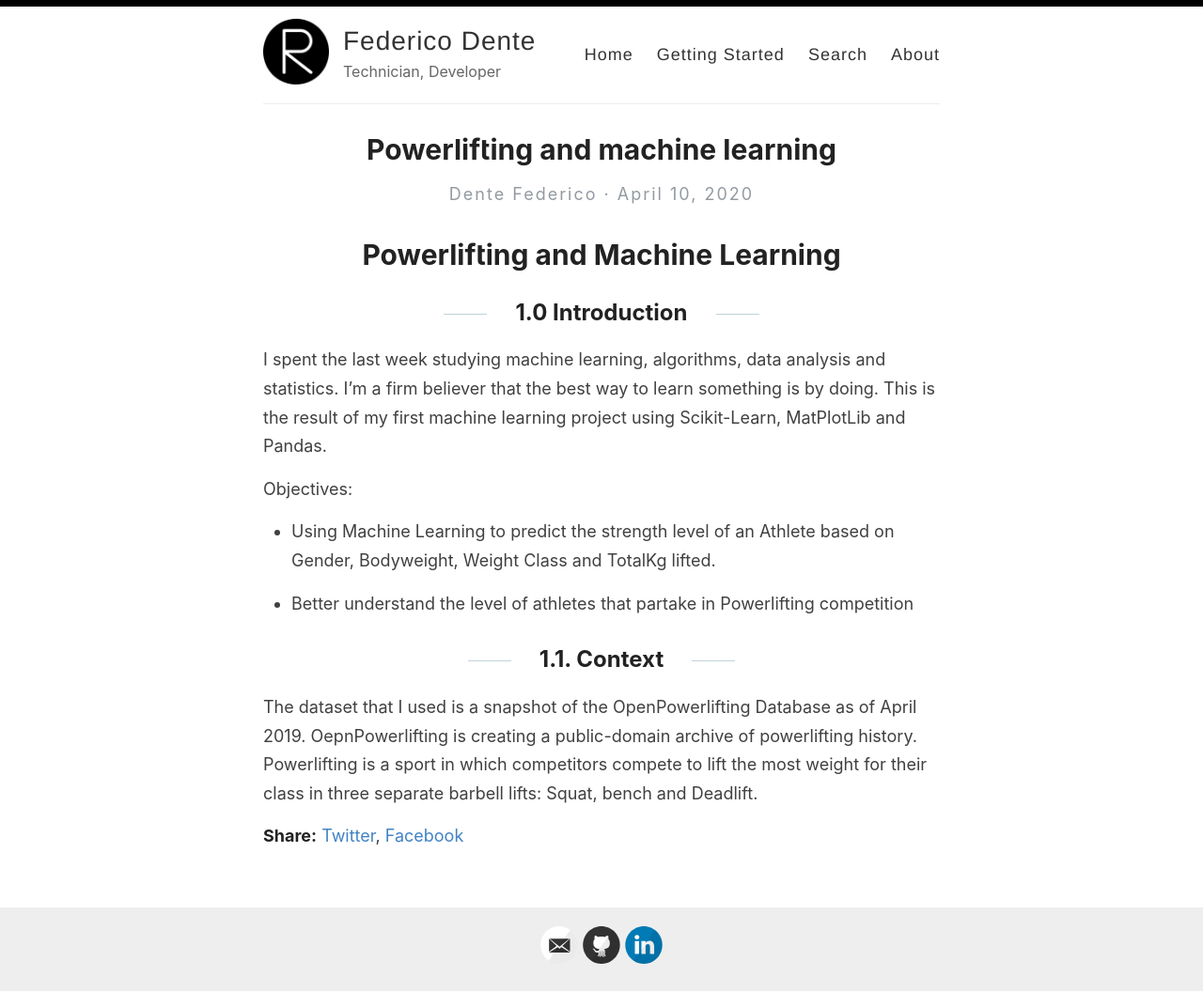
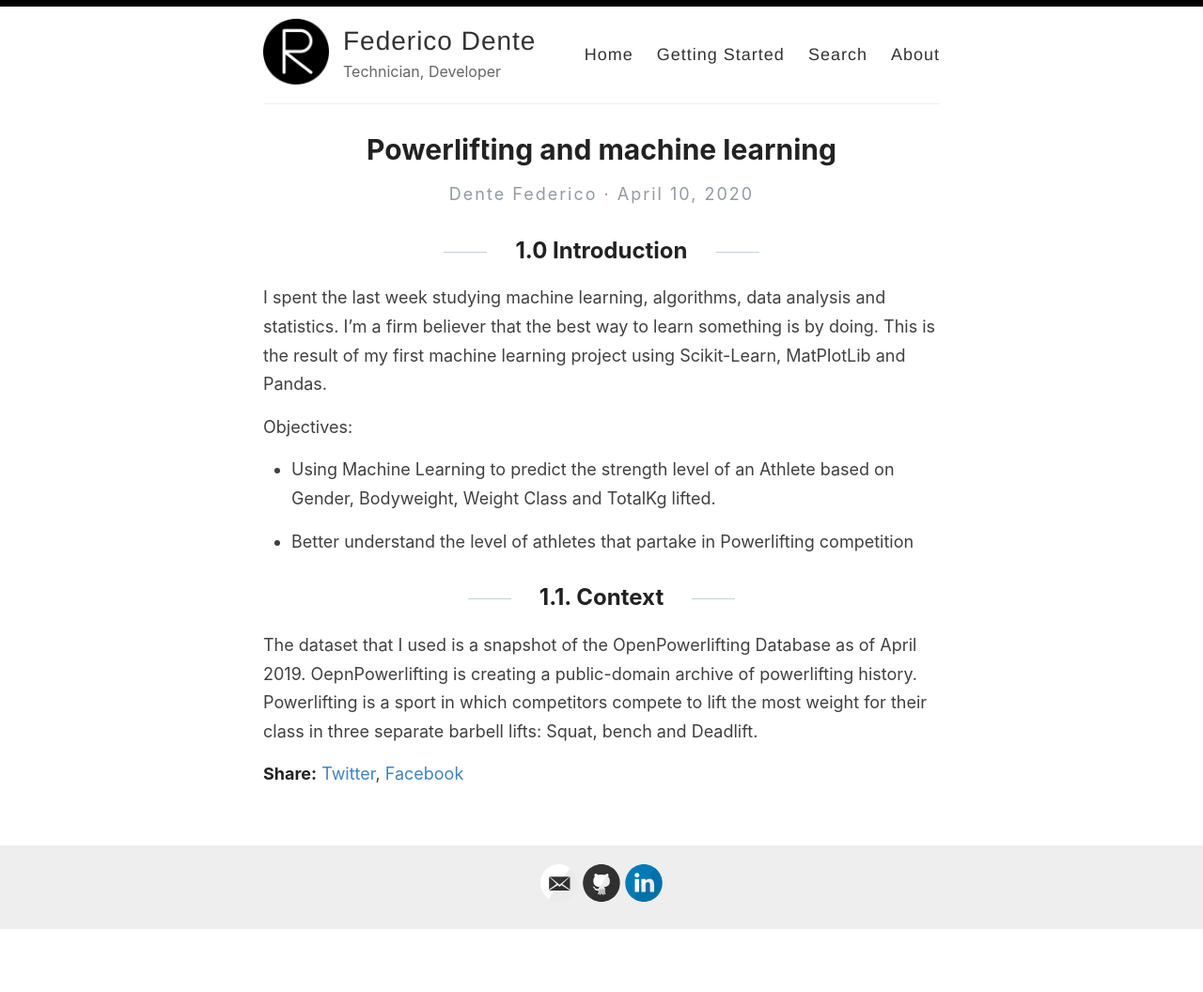
Before and after one commit to fez994/dentefederico, a Jekyll site: the page built from _posts/2020-4-10-Powerlifting and Machine Learning.md, in a window 1280 px wide. Shown: the whole page at 94% size. Built offline with Jekyll 4.4.1, drawn with Linux system fonts in a browser that asks for light colours; our own code applies the rules of GitHub Pages for plain Markdown files; after the commit the page ends 990 px from its top, so only the background shows below that.

Commit message:
Update 2020-4-10-Powerlifting and Machine Learning.md

```diff
--- a/_posts/2020-4-10-Powerlifting and Machine Learning.md
+++ b/_posts/2020-4-10-Powerlifting and Machine Learning.md
@@ -1,5 +1,3 @@
-# Powerlifting and Machine Learning
-
 ## 1.0 Introduction
 
 I spent the last week studying machine learning, algorithms, data analysis and statistics. I’m a firm believer that the best way to learn something is by doing. This is the result of my first machine learning project using Scikit-Learn, MatPlotLib and Pandas.
```
